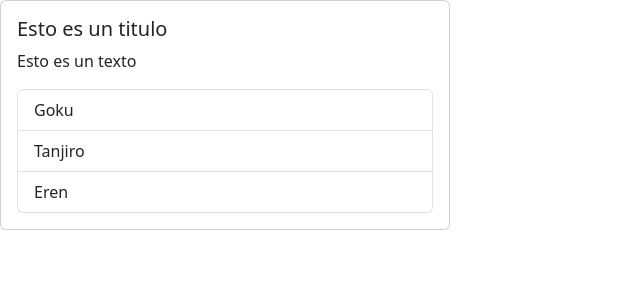
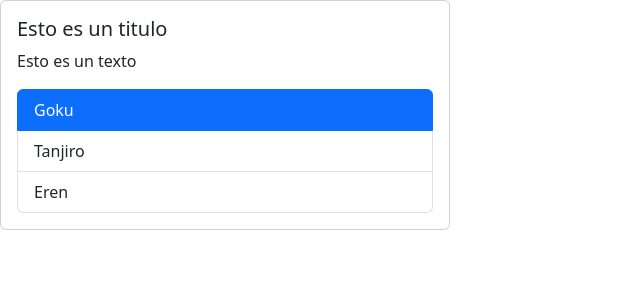
Before and after one commit to Pauljls/React-Basics, a React (Vite) app: page / in a window 1280 px wide. Shown: the top 300 px of the page, without its empty margins (0-640 px from the left). Built offline with nearby package versions, Linux system fonts and the light colour scheme.

Commit message:
Learning how useState works

```diff
--- a/src/components/List.tsx
+++ b/src/components/List.tsx
@@ -1,3 +1,4 @@
+import { MouseEvent, useState } from "react"
 
 //OTRA ORMA DE ASIGNARLE UN TIPO DE DATOS A PROPS
 type props = {
@@ -6,8 +7,43 @@ type props = {
 
 
 function List({data} : props){
+    //1.ES NECESARIO INGRESAR COMO PROPIEDAD EL OBJETO EVENTO, YA QUE ONCLICK Y OTROS EVENTOS LO NECESITAN
+    //  ESTE POR LO GENERAL VA EN LOS APRAMETROS DE LA FUNCION, POR DEFECTO ES AGREGADO, ESTE EVENTO ES MOUSEVENT
+    //  EL CUAL ES DADO POR LAS ACCIONES DEL MOUSE
+
+    //PARA PODER USARLO CON LAS PROPIEDAS DEL OBEJTO COMO LO HARIAMOS DIRECTAMENTE EN EL CODIGO DEL MAP NECESITAREMOS
+    //IONCLUIRLO EN UNA ARROW FUNCTION
+
+    //let index = 1;
+
+    // useState() NOS SERVIRA APRA CAMBIAR O RESTABLECER EL VALOR DE UNA VARIABLE
+    //YA QUE REACT SOLO LEERA UNA VEZ VALOR DE UNA VARIBLE DURANTE LA EJECUCION DE
+    //DEL COMPONENTE ASI QUE EL COMPORTAMIENTO DE USESTATE ES SETEAR EL VALOR Y LEUGO
+    // VOLVER A LLAMAR AL COMPONENTE PARA ASI CARGARLO CON EL NUEVO VALOR
+    // FUNCIONAMIENTO :  USTATE ES UN METODO DE REACT ESTE DEVUELVE UN ARRAY CON EL OBJETO
+    // Y UNA FUNCION PARA SETEARLO, ADICIONALMENTE SE LE PODRA PASAR UN PARAMETRO CON EL VALOR INICIAL
+    // DE NO TENEER UN VALOR INICIAL PODEMOS USAR -1 PARA INDICARLO.
+    //ADICIONALMENTE EL COMPORTAMIENTO DE CADA COMPOENNTE ES INIVIDUAL POR MAS QUE EPRTENEZCAN A ALMISMA CLASE
+    //ES DECIR AL LLAMAR A LA ETIQUETA LIST TENDRA SU POPIA SELECCION PERO SI LLAMAMOS OTRO LSIT
+    //ESTE TENDRA SI SE DA EL CASO Y SI ASI LO DESEAMOS OTRA SELECCION
+
+    /* --------------------------- FORMA INCORRECTA ------------------------------
+
+    const handleClick=(e : number)=>{
+        index  = e
+        console.log(e)
+    }
+
+    */ //-------------------------- FORMA CORRECTA----------------------------
+    const [index, setIndex] =  useState(0)
+
+    const handleClick=(e : number)=>{
+        setIndex(e)
+        console.log(e)
+    }
     return( <ul className="list-group">
-        {data.map( (elemento) => ( <li key={elemento} className="list-group-item">{elemento}</li>))}
+
+        {data.map( (elemento, i) => ( <li key={elemento} className={`list-group-item ${ index == i ? 'active' : ''}`} onClick={ ()=> handleClick(i) }>{elemento}</li>))}
   </ul>
     )
 }
```
